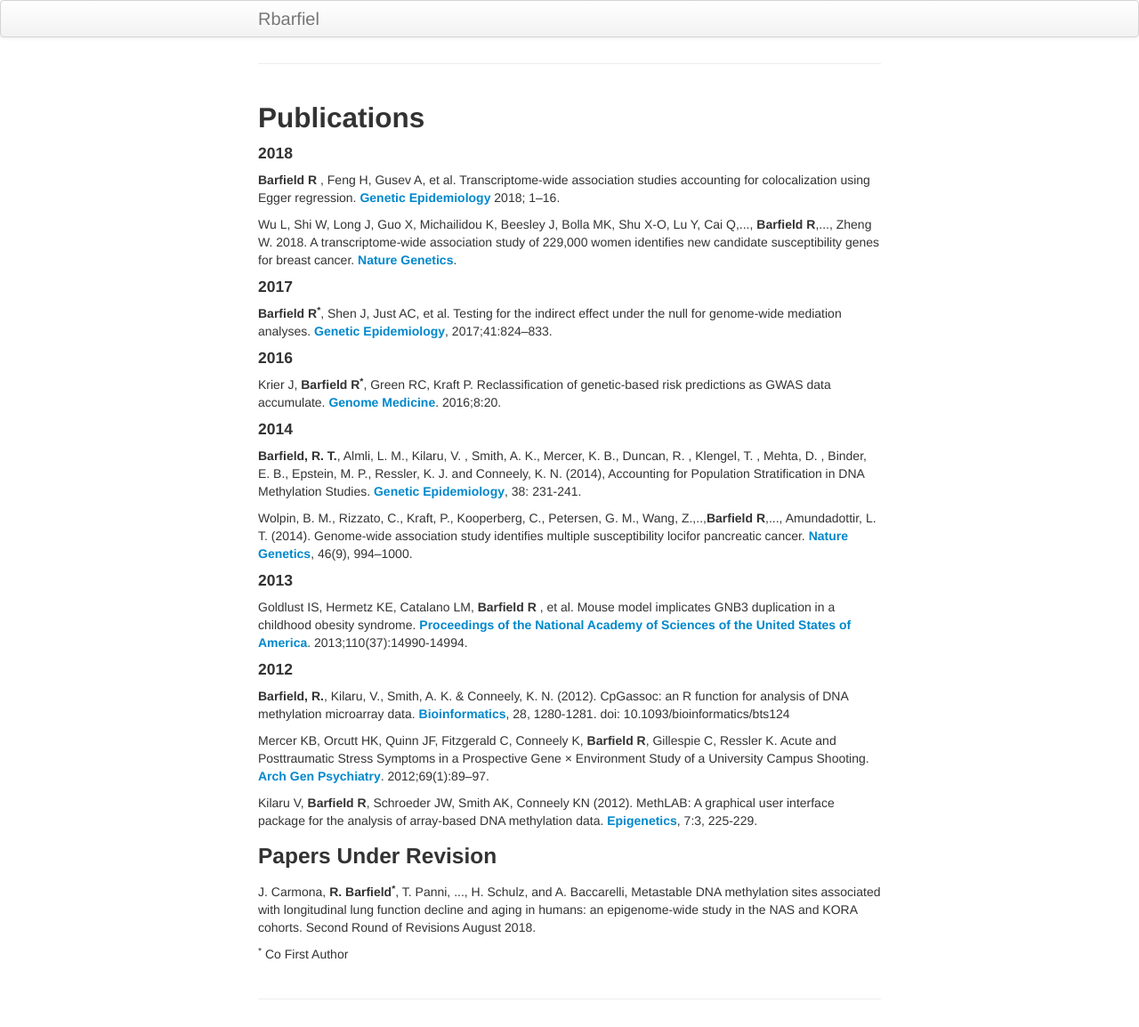
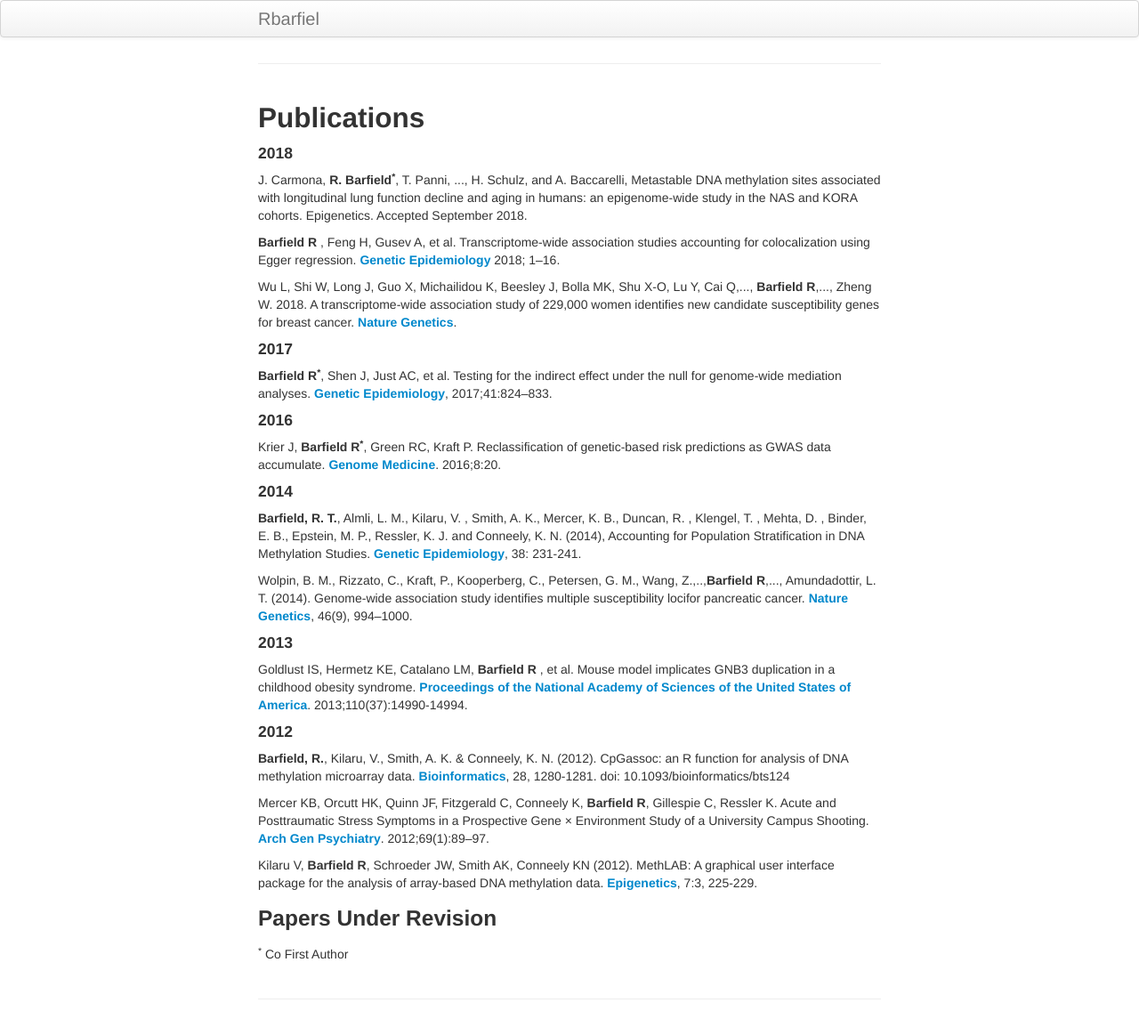
Before and after one commit to rbarfield/Barfield_website, a Jekyll site: the page built from pages/publications.md, in a window 1280 px wide. Shown: the whole page at 89% size. Built offline with Jekyll 4.4.1, drawn with Linux system fonts in a browser that asks for light colours; part of the change alters nothing that is shown.

Commit message:
Initial commit

```diff
--- a/pages/publications.md
+++ b/pages/publications.md
@@ -5,6 +5,9 @@ layout: page
 <h2> Publications
 
 <h4 id="2018">2018</h4>
+
+
+<p>J. Carmona, <b>R. Barfield<sup>*</sup></b>, T. Panni, ..., H. Schulz, and A. Baccarelli, Metastable DNA methylation sites associated with longitudinal lung function decline and aging in humans: an epigenome-wide study in the NAS and KORA cohorts. Epigenetics. Accepted September 2018. </p>
 
 <p><b>Barfield R </b>, Feng H, Gusev A, et al. Transcriptome‐wide association studies accounting for colocalization using Egger regression.  <a href="https://doi.org/10.1002/gepi.22131"><b>Genetic Epidemiology</b></a> 2018; 1–16.</p>
 
@@ -38,7 +41,6 @@ layout: page
 
 <h3 id="Co-Papers">Papers Under Revision</h3>
 
-<p>J. Carmona, <b>R. Barfield<sup>*</sup></b>, T. Panni, ..., H. Schulz, and A. Baccarelli, Metastable DNA methylation sites associated with longitudinal lung function decline and aging in humans: an epigenome-wide study in the NAS and KORA cohorts. Second Round of Revisions August 2018. </p>
 
 
 
```
